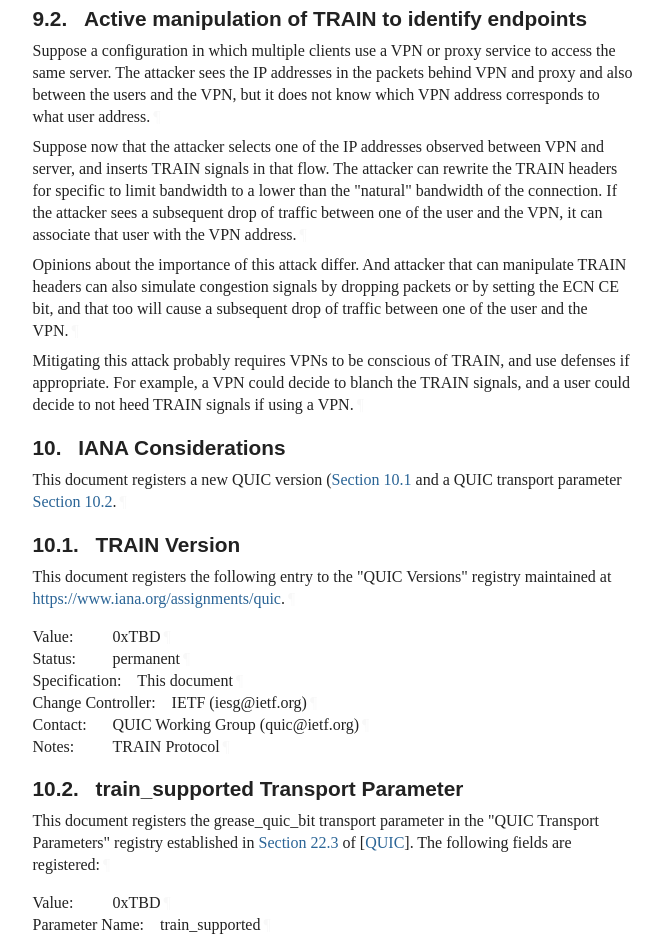
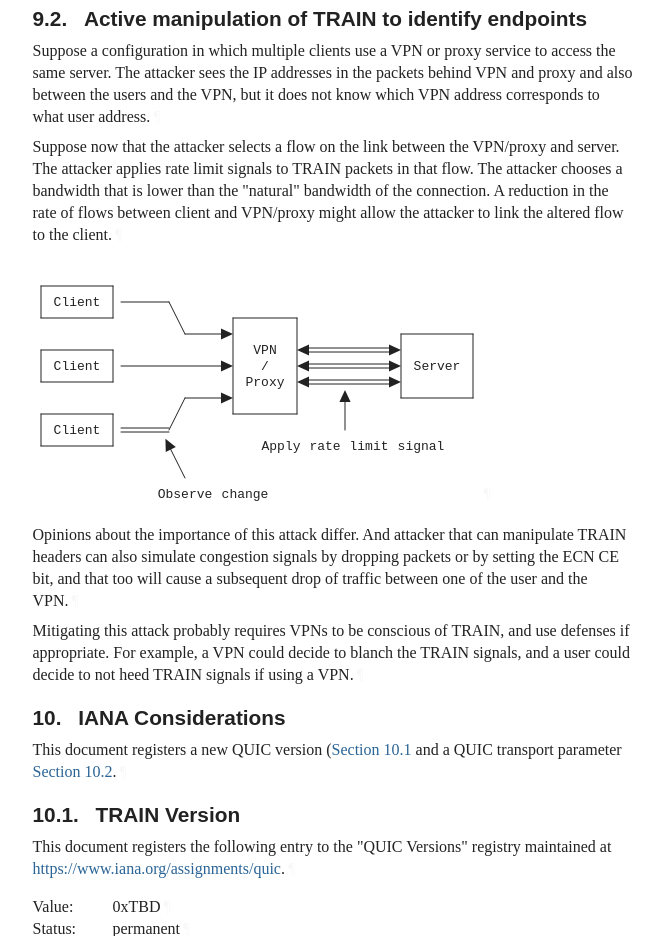
Before and after one commit to martinthomson/train-protocol, a plain HTML site: page privacy-considerations/draft-thomson-train-protocol.html in a window 1280 px wide. Shown: the part 7460-8396 px from the top of the page, without its empty margins (92-755 px from the left). Drawn offline with Linux system fonts and the light colour scheme; a web font is replaced by a local one.

Commit message:
Script updating gh-pages from fd9cf73. [ci skip]

```diff
--- a/privacy-considerations/draft-thomson-train-protocol.html
+++ b/privacy-considerations/draft-thomson-train-protocol.html
@@ -1758,21 +1758,89 @@ them.<a href="#section-9.1-5" class="pilcrow">¶</a></p>
 service to access the same server. The attacker sees the IP addresses
 in the packets behind VPN and proxy and also between the users and the VPN,
 but it does not know which VPN address corresponds to what user address.<a href="#section-9.2-1" class="pilcrow">¶</a></p>
-<p id="section-9.2-2">Suppose now that the attacker selects one of the IP addresses observed
-between VPN and server, and inserts TRAIN signals in that flow. The attacker
-can rewrite the TRAIN headers for specific to limit bandwidth
-to a lower than the "natural" bandwidth of the connection. If the
-attacker sees a subsequent drop of traffic between one of the user and
-the VPN, it can associate that user with the VPN address.<a href="#section-9.2-2" class="pilcrow">¶</a></p>
-<p id="section-9.2-3">Opinions about the importance of this attack differ. And attacker that
+<p id="section-9.2-2">Suppose now that the attacker selects a flow on the link between the
+VPN/proxy and server. The attacker applies rate limit signals to TRAIN packets
+in that flow. The attacker chooses a bandwidth that is
+lower than the "natural" bandwidth of the connection. A reduction
+in the rate of flows between client and VPN/proxy might allow
+the attacker to link the altered flow to the client.<a href="#section-9.2-2" class="pilcrow">¶</a></p>
+<div id="section-9.2-3">
+          <div class="alignLeft art-svg artwork" id="section-9.2-3.1">
+<svg xmlns="http://www.w3.org/2000/svg" version="1.1" height="256" width="448" viewBox="0 0 448 256" class="diagram" text-anchor="middle" font-family="monospace" font-size="13px" stroke-linecap="round">
+              <path d="M 8,32 L 8,64" fill="none" stroke="black"></path>
+              <path d="M 8,96 L 8,128" fill="none" stroke="black"></path>
+              <path d="M 8,160 L 8,192" fill="none" stroke="black"></path>
+              <path d="M 80,32 L 80,64" fill="none" stroke="black"></path>
+              <path d="M 80,96 L 80,128" fill="none" stroke="black"></path>
+              <path d="M 80,160 L 80,192" fill="none" stroke="black"></path>
+              <path d="M 200,64 L 200,160" fill="none" stroke="black"></path>
+              <path d="M 264,64 L 264,160" fill="none" stroke="black"></path>
+              <path d="M 312,144 L 312,176" fill="none" stroke="black"></path>
+              <path d="M 368,80 L 368,144" fill="none" stroke="black"></path>
+              <path d="M 440,80 L 440,144" fill="none" stroke="black"></path>
+              <path d="M 8,32 L 80,32" fill="none" stroke="black"></path>
+              <path d="M 88,48 L 136,48" fill="none" stroke="black"></path>
+              <path d="M 8,64 L 80,64" fill="none" stroke="black"></path>
+              <path d="M 200,64 L 264,64" fill="none" stroke="black"></path>
+              <path d="M 152,80 L 192,80" fill="none" stroke="black"></path>
+              <path d="M 368,80 L 440,80" fill="none" stroke="black"></path>
+              <path d="M 8,96 L 80,96" fill="none" stroke="black"></path>
+              <path d="M 272,94 L 360,94" fill="none" stroke="black"></path>
+              <path d="M 272,98 L 360,98" fill="none" stroke="black"></path>
+              <path d="M 88,112 L 192,112" fill="none" stroke="black"></path>
+              <path d="M 272,110 L 360,110" fill="none" stroke="black"></path>
+              <path d="M 272,114 L 360,114" fill="none" stroke="black"></path>
+              <path d="M 8,128 L 80,128" fill="none" stroke="black"></path>
+              <path d="M 272,126 L 360,126" fill="none" stroke="black"></path>
+              <path d="M 272,130 L 360,130" fill="none" stroke="black"></path>
+              <path d="M 152,144 L 192,144" fill="none" stroke="black"></path>
+              <path d="M 368,144 L 440,144" fill="none" stroke="black"></path>
+              <path d="M 8,160 L 80,160" fill="none" stroke="black"></path>
+              <path d="M 200,160 L 264,160" fill="none" stroke="black"></path>
+              <path d="M 88,174 L 136,174" fill="none" stroke="black"></path>
+              <path d="M 88,178 L 136,178" fill="none" stroke="black"></path>
+              <path d="M 8,192 L 80,192" fill="none" stroke="black"></path>
+              <path d="M 136,192 L 152,224" fill="none" stroke="black"></path>
+              <path d="M 136,48 L 152,80" fill="none" stroke="black"></path>
+              <path d="M 136,176 L 152,144" fill="none" stroke="black"></path>
+              <polygon class="arrowhead" points="368,128 356,122.4 356,133.6" fill="black" transform="rotate(0,360,128)"></polygon>
+              <polygon class="arrowhead" points="368,112 356,106.4 356,117.6" fill="black" transform="rotate(0,360,112)"></polygon>
+              <polygon class="arrowhead" points="368,96 356,90.4 356,101.6" fill="black" transform="rotate(0,360,96)"></polygon>
+              <polygon class="arrowhead" points="320,144 308,138.4 308,149.6" fill="black" transform="rotate(270,312,144)"></polygon>
+              <polygon class="arrowhead" points="280,128 268,122.4 268,133.6" fill="black" transform="rotate(180,272,128)"></polygon>
+              <polygon class="arrowhead" points="280,112 268,106.4 268,117.6" fill="black" transform="rotate(180,272,112)"></polygon>
+              <polygon class="arrowhead" points="280,96 268,90.4 268,101.6" fill="black" transform="rotate(180,272,96)"></polygon>
+              <polygon class="arrowhead" points="200,144 188,138.4 188,149.6" fill="black" transform="rotate(0,192,144)"></polygon>
+              <polygon class="arrowhead" points="200,112 188,106.4 188,117.6" fill="black" transform="rotate(0,192,112)"></polygon>
+              <polygon class="arrowhead" points="200,80 188,74.4 188,85.6" fill="black" transform="rotate(0,192,80)"></polygon>
+              <polygon class="arrowhead" points="144,192 132,186.4 132,197.6" fill="black" transform="rotate(243.43494882292202,136,192)"></polygon>
+              <g class="text">
+                <text x="44" y="52">Client</text>
+                <text x="232" y="100">VPN</text>
+                <text x="44" y="116">Client</text>
+                <text x="232" y="116">/</text>
+                <text x="404" y="116">Server</text>
+                <text x="232" y="132">Proxy</text>
+                <text x="44" y="180">Client</text>
+                <text x="248" y="196">Apply</text>
+                <text x="292" y="196">rate</text>
+                <text x="336" y="196">limit</text>
+                <text x="388" y="196">signal</text>
+                <text x="152" y="244">Observe</text>
+                <text x="212" y="244">change</text>
+              </g>
+            </svg><a href="#section-9.2-3.1" class="pilcrow">¶</a>
+</div>
+</div>
+<p id="section-9.2-4">Opinions about the importance of this attack differ. And attacker that
 can manipulate TRAIN headers can also simulate congestion signals by
 dropping packets or by setting the ECN CE bit, and that too will
 cause a subsequent drop of traffic between one of the user and
-the VPN.<a href="#section-9.2-3" class="pilcrow">¶</a></p>
-<p id="section-9.2-4">Mitigating this attack probably requires VPNs to be conscious of TRAIN,
+the VPN.<a href="#section-9.2-4" class="pilcrow">¶</a></p>
+<p id="section-9.2-5">Mitigating this attack probably requires VPNs to be conscious of TRAIN,
 and use defenses if appropriate. For example, a VPN could decide to blanch
 the TRAIN signals, and a user could decide to not heed TRAIN signals
-if using a VPN.<a href="#section-9.2-4" class="pilcrow">¶</a></p>
+if using a VPN.<a href="#section-9.2-5" class="pilcrow">¶</a></p>
 </section>
 </div>
 </section>
```
Also changed, not shown: privacy-considerations/draft-thomson-train-protocol.txt (+21 -7 lines).
